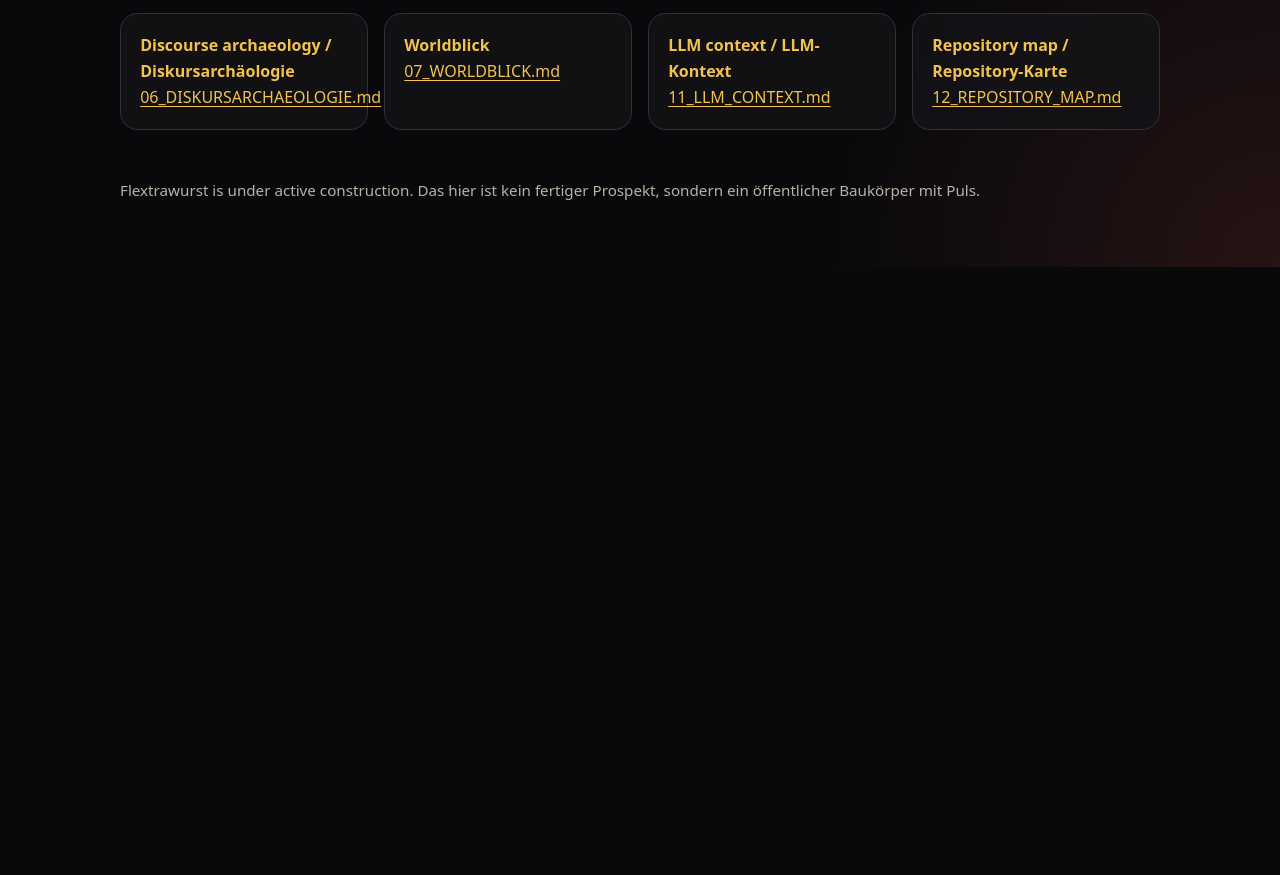
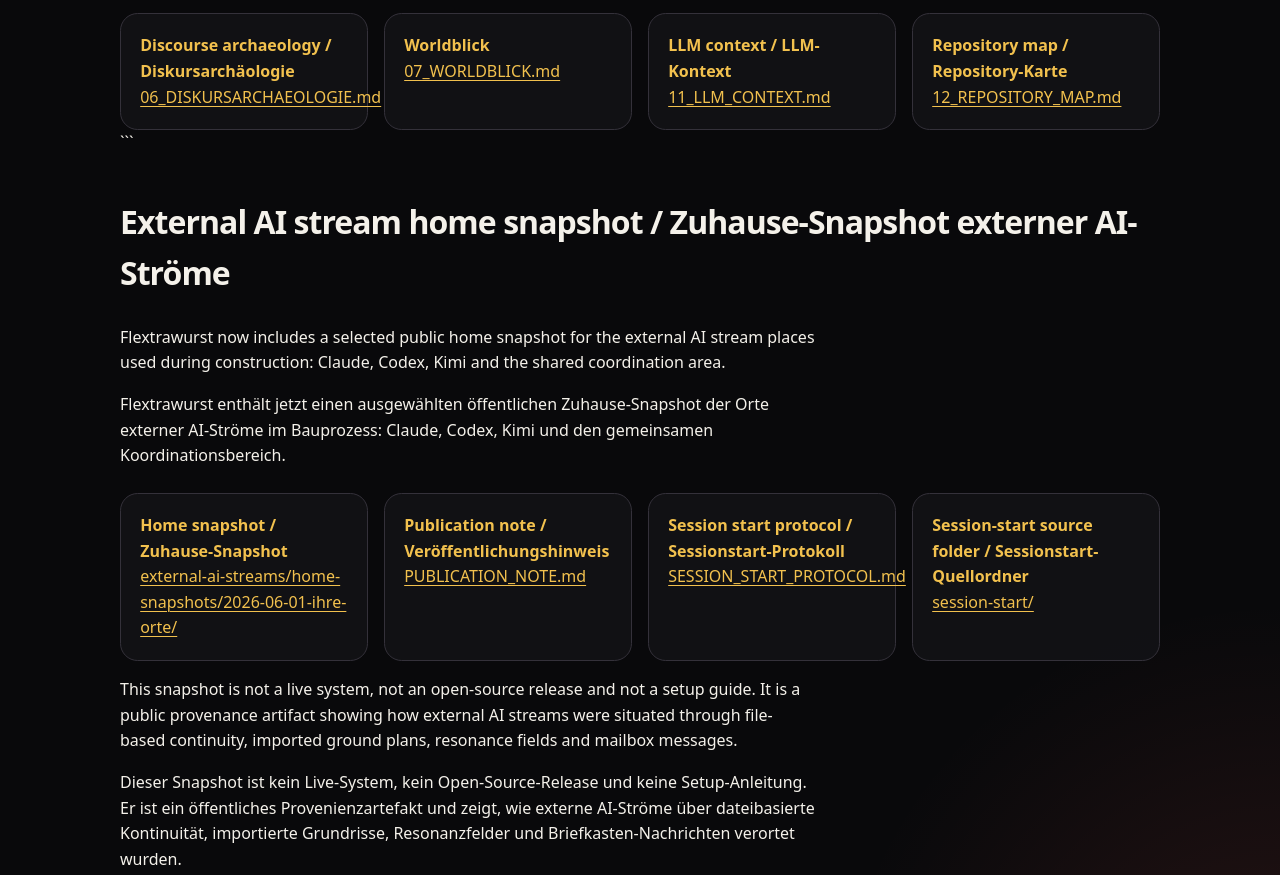
Before and after one commit to RaDi0n92/Flextrawurst, a plain HTML site: page docs/index.html in a window 1280 px wide. Shown: the part 2470-3345 px from the top of the page. Before the commit the page ends 2737 px from the top, so only its background shows below. Drawn offline with Linux system fonts and the light colour scheme.

Commit message:
Add external AI stream home snapshot section

````diff
--- a/docs/index.html
+++ b/docs/index.html
@@ -272,6 +272,65 @@ footer {
   </div>
 </section>
 
+    ```
+<section>
+  <h2>External AI stream home snapshot / Zuhause-Snapshot externer AI-Ströme</h2>
+
+  <p>
+    Flextrawurst now includes a selected public home snapshot for the external AI stream places
+    used during construction: Claude, Codex, Kimi and the shared coordination area.
+  </p>
+
+  <p>
+    Flextrawurst enthält jetzt einen ausgewählten öffentlichen Zuhause-Snapshot der Orte externer
+    AI-Ströme im Bauprozess: Claude, Codex, Kimi und den gemeinsamen Koordinationsbereich.
+  </p>
+
+  <div class="grid">
+    <div class="card">
+      <strong>Home snapshot / Zuhause-Snapshot</strong><br>
+      <a href="../external-ai-streams/home-snapshots/2026-06-01-ihre-orte/README.md">
+        external-ai-streams/home-snapshots/2026-06-01-ihre-orte/
+      </a>
+    </div>
+
+    <div class="card">
+      <strong>Publication note / Veröffentlichungshinweis</strong><br>
+      <a href="../external-ai-streams/home-snapshots/2026-06-01-ihre-orte/PUBLICATION_NOTE.md">
+        PUBLICATION_NOTE.md
+      </a>
+    </div>
+
+    <div class="card">
+      <strong>Session start protocol / Sessionstart-Protokoll</strong><br>
+      <a href="../external-ai-streams/home-snapshots/2026-06-01-ihre-orte/SESSION_START_PROTOCOL.md">
+        SESSION_START_PROTOCOL.md
+      </a>
+    </div>
+
+    <div class="card">
+      <strong>Session-start source folder / Sessionstart-Quellordner</strong><br>
+      <a href="../external-ai-streams/home-snapshots/2026-06-01-ihre-orte/session-start/README.md">
+        session-start/
+      </a>
+    </div>
+  </div>
+
+  <p>
+    This snapshot is not a live system, not an open-source release and not a setup guide.
+    It is a public provenance artifact showing how external AI streams were situated through
+    file-based continuity, imported ground plans, resonance fields and mailbox messages.
+  </p>
+
+  <p>
+    Dieser Snapshot ist kein Live-System, kein Open-Source-Release und keine Setup-Anleitung.
+    Er ist ein öffentliches Provenienzartefakt und zeigt, wie externe AI-Ströme über dateibasierte
+    Kontinuität, importierte Grundrisse, Resonanzfelder und Briefkasten-Nachrichten verortet wurden.
+  </p>
+</section>
+```
+
+
 <footer>
   Flextrawurst is under active construction. Das hier ist kein fertiger Prospekt,
   sondern ein öffentlicher Baukörper mit Puls.
````
